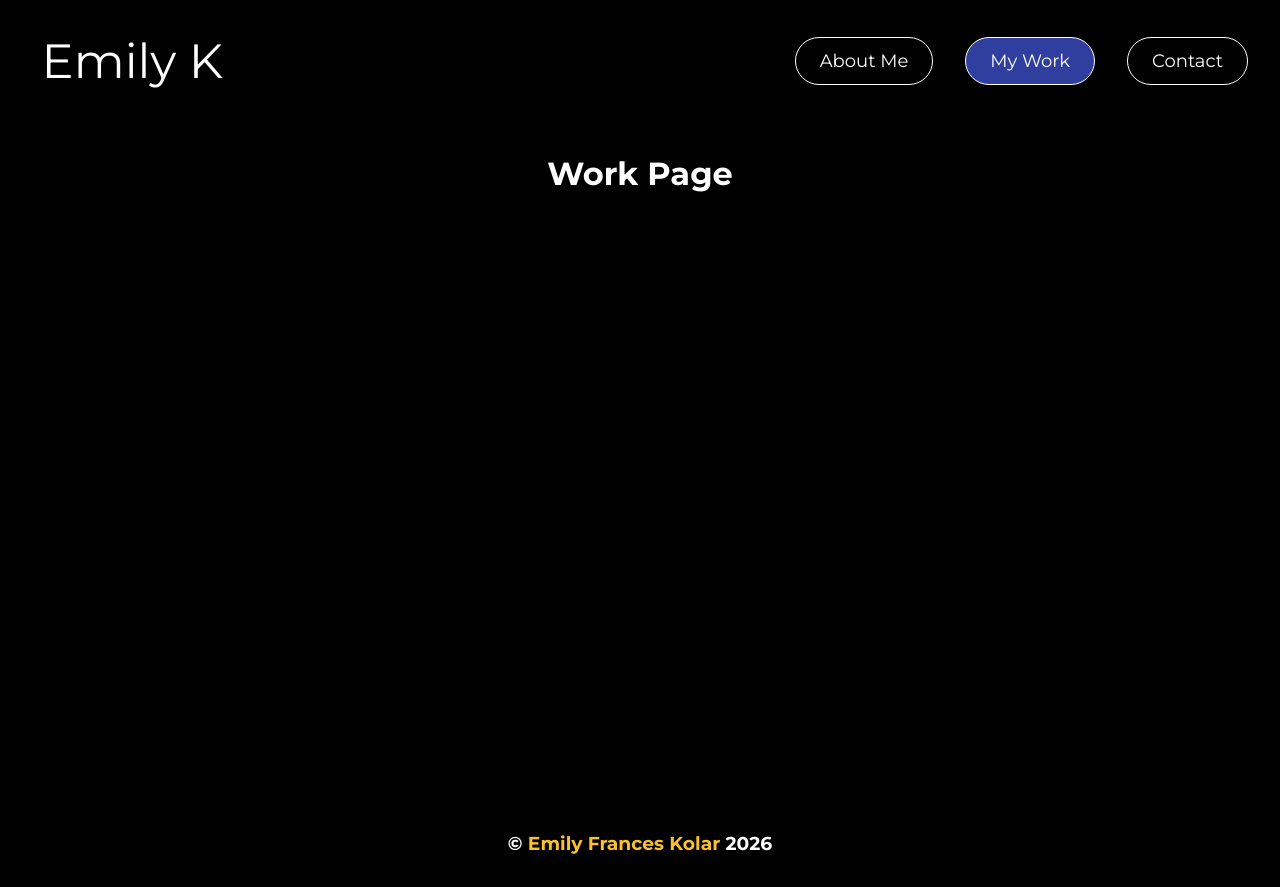
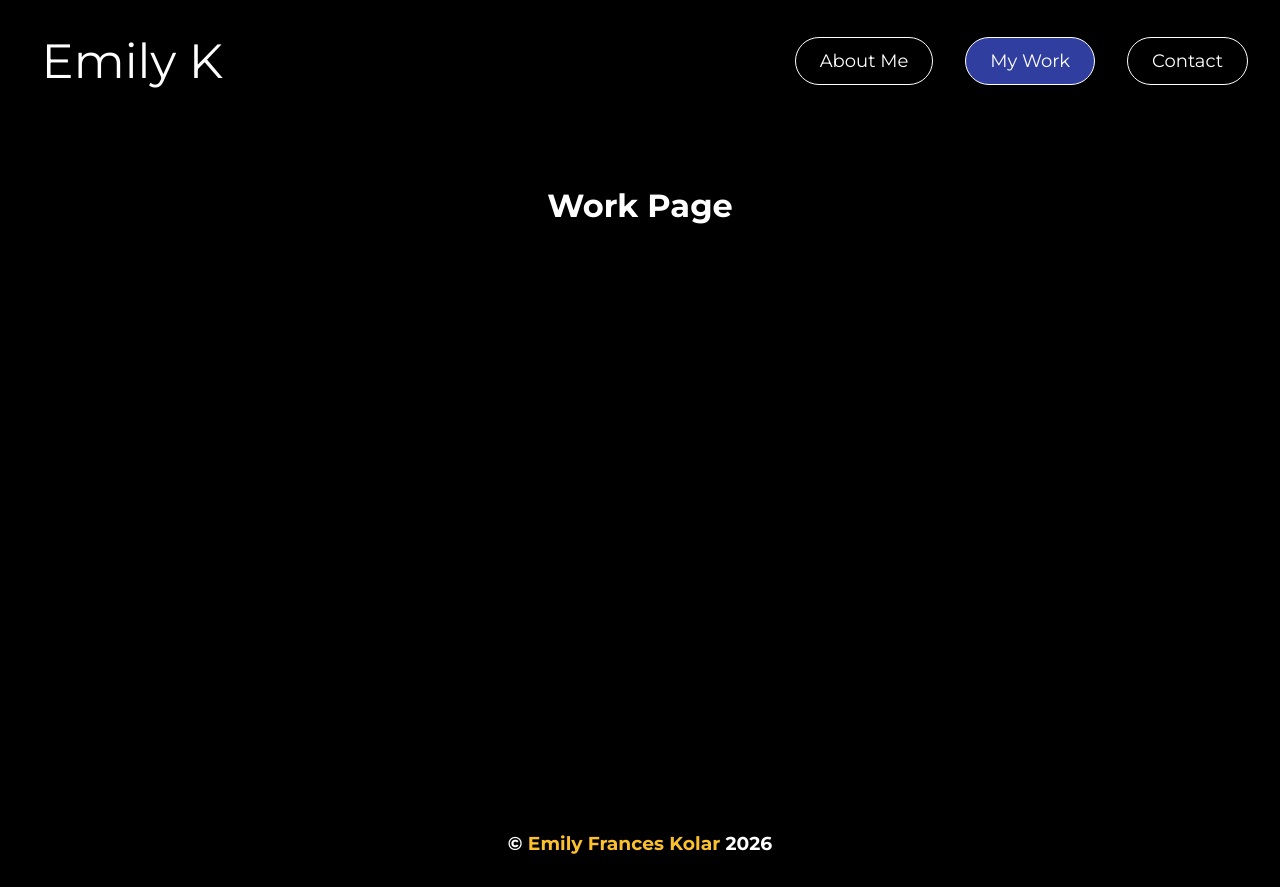
Before and after one commit to emilyfranceskolar/react-app, a React (Vite) app: page /work in a window 1280 px wide. Built offline with nearby package versions, Linux system fonts and the light colour scheme.

Commit message:
fixing better classNames in home.css, adding padding in container.css

```diff
--- a/src/pages/container.css
+++ b/src/pages/container.css
@@ -1,5 +1,5 @@
 .container {
-    padding: 2rem;
+    padding: 4rem;
     display: flex;
     gap: 2rem;
     max-width: 90vw;
--- a/src/pages/home.css
+++ b/src/pages/home.css
@@ -3,7 +3,7 @@
     color: #F8BBD0;
 }
 
-.hero {
+.home-hero {
     flex: 1;
     display: flex;
     place-items: center;
--- a/src/pages/home.tsx
+++ b/src/pages/home.tsx
@@ -5,7 +5,7 @@ export default function HomePage() {
   return (
     <>
       <h3 className="home-main-title"> Hello, welcome :)</h3>
-      <div className="hero">
+      <div className="home-hero">
         <Container>
           <div className="text">
             <div className="top-text">
```
